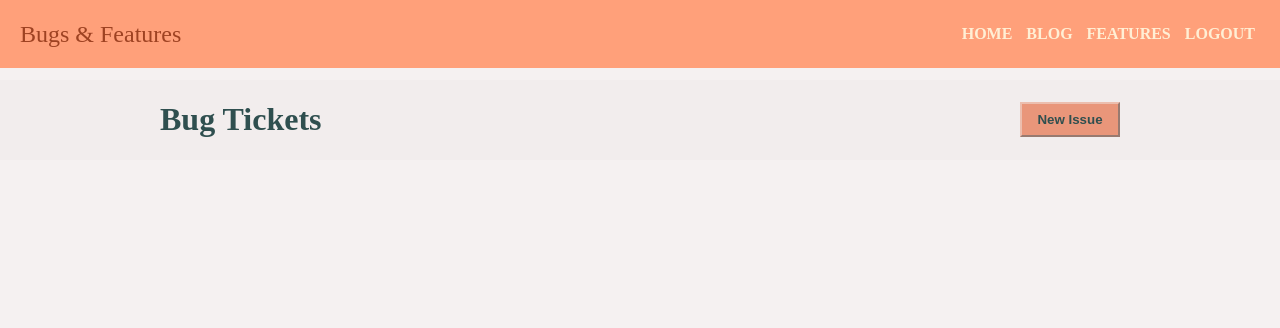
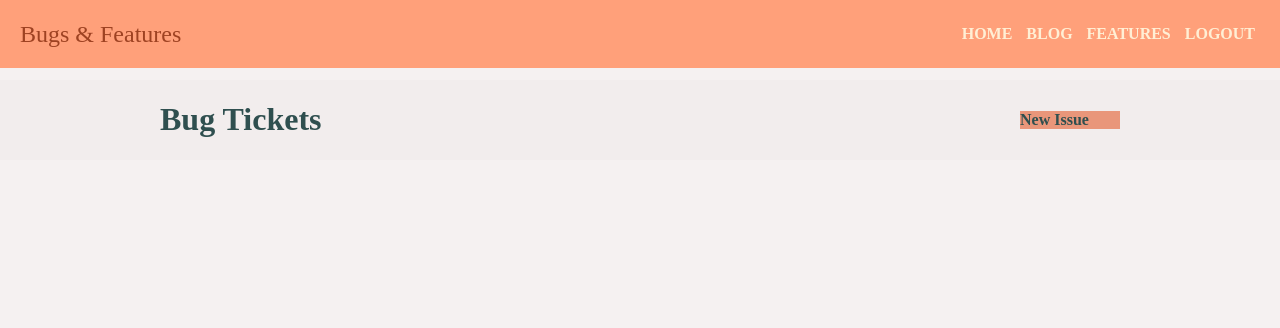
Before and after one commit to JohnL3/milestone-project-five, a Django app: page /bugs/ in a window 1280 px wide. Shown: the top 328 px of the page. Run offline with Django 3.2, Linux system fonts and the light colour scheme; a user stored in the database is signed in; tables that the repository leaves empty hold one stand-in row (values such as "Sample post").

Commit message:
made minor changes to bugs.html

```diff
--- a/bugs/templates/bugs.html
+++ b/bugs/templates/bugs.html
@@ -36,7 +36,9 @@
 
 <div class='page-heading'>
 	<h1 class='issue-title'>Bug Tickets</h1>
-	<input class='btn-new-issue' type='button' value='New Issue'>
+	<div class='btn-new-issue'>
+		<a href ='{% url "issue" %}'>New Issue</a>
+	</div>
 </div>
 
 <!-- Bug issue section -->
@@ -50,7 +52,7 @@
 		<div class="issue-by">
 			<time datetime="2018-11-24"></time>
 			<span>
-	         #{{ bug.id }} Opened <span>{{ bug.created_date }}</span> by {{ bug.bug_author }}
+	         #{{ bug.id }} Opened <span>{{ bug.created_date }}</span>
 			</span>
 		</div>
 	</div>
```
